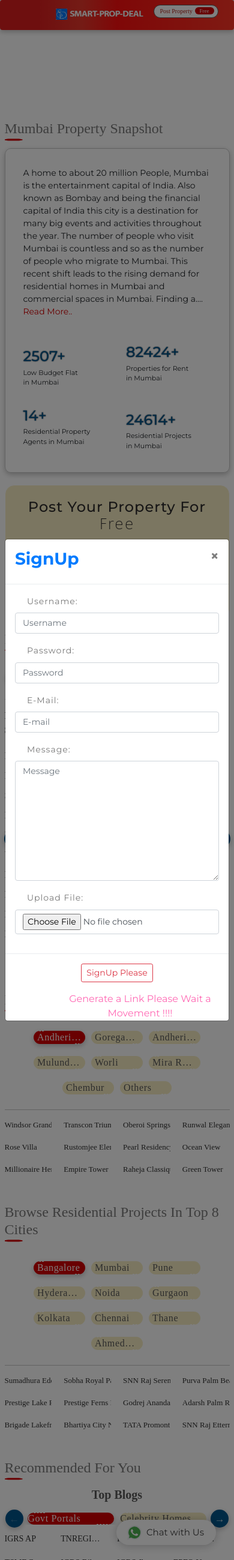
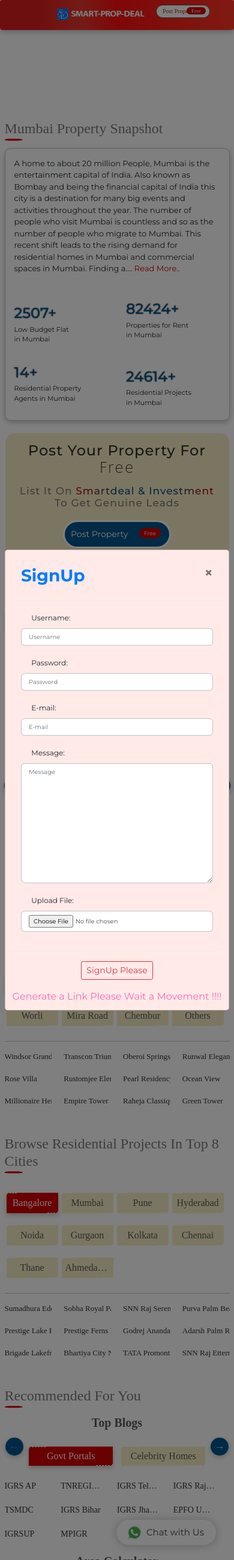
Before and after one commit to najmuddinrks/smartpropdealandinvestment, a PHP site: page / in a window 390 px wide, after a click that opens the changed part. Shown: the whole page at 60% size. Run offline with PHP 8.4, Linux system fonts and the light colour scheme; some libraries are stand-ins or nearby versions; some web fonts are replaced.

Commit message:
css some file changes

```diff
--- a/css/common.css
+++ b/css/common.css
@@ -99,6 +99,7 @@
     --para-dark-h2:#7a7a7a;
     --temp-head-col:#c4c4c4;
     /* --form-bg:f6eabce6; */
+    --temp-head-line:#ffeae8;
     --li-color:#303030;
     --para-shade:#585656;
     --para-shade-op:#58565610;
@@ -641,41 +642,7 @@
 .contentSection4 ul li a:hover{
     color: var(--m-hover-button);
 }
-.contentSection5 ul{
-    width: 100%;
-    height: auto;
-    /* display: flex;
-    flex-wrap: wrap;
-    flex-direction: column; */
-    gap: 0px 40px;
-    align-items: flex-start;
-}
-.contentSection5 ul li{
-    /* width: 25%; */
-    padding: 5px 20px 0 0;
-}
-.contentSection5 ul li:first-child{
-    padding-bottom: 15px !important;
-}
-.contentSection5 ul li a{
-    font-family: var(--montserrat-regular-400-para);
-    max-width: 100%;
-    display: inline-block;
-    color: var(--li-color);
-    font-size: var(--font-size16);
-    line-height: 20px;
-    text-transform: capitalize;
-    overflow: hidden;
-    font-stretch: extra-condensed;
-    text-overflow: ellipsis;
-    white-space: nowrap;
-    transition: 0.5s ease-in-out;
-    text-decoration: none;
-}
-.contentSection5 ul li a:hover{
-    color: var(--m-hover-button);
-}
-:is(.selectSection,.selectSection2,.selectSection3,.selectSection4,.selectSection5){
+:is(.selectSection,.selectSection2,.selectSection3,.selectSection4){
 	display: flex;
     flex-direction: row;
     flex-wrap: wrap;
@@ -683,7 +650,10 @@
 	text-align: center;
     margin-top: 10px;
 }
-:is(.selectSection,.selectSection2,.selectSection3,.selectSection4,.selectSection5) button {
+.selectSection button{
+    padding: 4px 0px !important;
+}
+ .button2 {
     font-family:var(--montserrat-medium-500-para) ;
     font-size: var(--font-size18);
     background: var(--form-bg);
@@ -700,10 +670,8 @@
     white-space: nowrap;
     cursor: pointer;
 }
-.selectSection button{
-    padding: 4px 0px !important;
-}
-:is(.selectSection,.selectSection2,.selectSection3,.selectSection4,.selectSection5) button::before {
+
+.button2::before {
     content: '';
     position: absolute;
     top: 0px;
@@ -714,11 +682,11 @@
     border-top: 1px dashed var(--pure-white);
     transition: 0.5s ease-in-out;
 }
-:is(.selectSection,.selectSection2,.selectSection3,.selectSection4,.selectSection5) button:hover::before {
+.button2:hover::before {
     width: 100%;
     height: 100%;
 }
-:is(.selectSection,.selectSection2,.selectSection3,.selectSection4,.selectSection5) button::after {
+.button2::after {
     content: '';
     position: absolute;
     bottom: 0px;
@@ -729,12 +697,12 @@
     border-bottom: 1px dashed var(--pure-white);
     transition: 0.5s ease-in-out;
 }
-:is(.selectSection,.selectSection2,.selectSection3,.selectSection4,.selectSection5) button:hover::after {
+.button2:hover::after {
     width: 100%;
     height: 100%;
     color: var(--pure-white);
 }
-:is(.selectSection,.selectSection2,.selectSection3,.selectSection4,.selectSection5) button:hover {
+.button2:hover {
 	cursor: pointer;
     color: var(--pure-white) !important;
     background: var(--red-main);
@@ -752,17 +720,31 @@
 .content:not(:first-child) {
 	display: none;
 }
+.content ul li a{
+    font-family: var(--montserrat-regular-400-para);
+    max-width: 100%;
+    display: inline-block;
+    color: var(--li-color);
+    font-size: var(--font-size16);
+    line-height: 20px;
+    text-transform: capitalize;
+    overflow: hidden;
+    background: transparent;
+    font-stretch: extra-condensed;
+    text-overflow: ellipsis;
+    white-space: nowrap;
+    transition: 0.5s ease-in-out;
+    text-decoration: none;
+}
+.content ul li a:hover{
+    color: var(--m-hover-button);
+    background: transparent;
+    overflow: hidden;
+}
 .margin-center{
     margin: 0 auto;
 }
 /* *********************bottom-menu-set**************************** */
-/* *********************option-css**************************** */
-
-.bottomline{
-    display: flex;
-}
-/* *********************option-css ednded**************************** */
-
 .bottom-menu-set .menu-main{
     background: var(--pure-white);
     padding:0px 16px 0px 16px;
@@ -831,84 +813,44 @@
     background: var(--red-main);
     color: var(--pure-white) !important;
 }
-/* *********************our-client**************************** */
-
-@keyframes scroll {
-  0% {
-    transform: translateX(0);
-  }
-  100% {
-    transform: translateX(calc(-250px * 7));
-  }
+.modal-span span{
+    color: hotpink !important
 }
-
-.sliderlogo {
-  height: 100px;
-  margin: auto;
-  overflow: hidden;
-  position: relative;
-  width: auto;
-
-  .slide-track {
-    animation: scroll 50s linear infinite;
-    display: flex;
-    width: calc(250px * 14);
-  }
-  .slide {
-    height: 100px;
-    width: 250px;
-  }
-}
-
-/* *********************our-client end**************************** */
-
-
-/* *********************modal-setting**************************** */
-.fa-user,.fa-lock,.fa-envelope,.fa-message,.fa-file,.fa-inr,.fa-building,.fa-tasks{
-    padding-right: 8px !important;
+.fa-user,.fa-lock,.fa-envelope,.fa-message,.fa-file,.fa-indian-rupee-sign,.fa-building,.fa-list-check{
     color: var(--red-main);
     transition: 0.5s ease-in-out;
 }
-.fa-user:hover,.fa-lock:hover,.fa-envelope:hover,.fa-message:hover,.fa-file:hover,.fa-inr:hover,.fa-building:hover,.fa-tasks:hover{
+.fa-user:hover,.fa-lock:hover,.fa-envelope:hover,.fa-message:hover,.fa-file:hover,.fa-indian-rupee-sign:hover,.fa-building:hover,.fa-list-check:hover{
+    transform: translateY(2px);
     color: var(--dark-blue-op);
-    transform: translateY(-1px);
+}
+.form-group .control-majno{
+    font-size: var(--font-size12);
+    border: none;
+    outline: none;
+    box-shadow: none;
+    border: 1px solid var(--temp-head-col);
+    border-radius: 6px;
+    transition: 0.5s ease-in-out;
 }
 .form-group label{
-    color: var(--para-dark-h2);
-    text-transform: capitalize;
-    letter-spacing: 1px;
-    line-height: 1.6;
-}
-.form-group .control-majno{
-    transition: 0.5s ease-in-out;
+    font-size: var(--font-size16);
 }
 .form-group .control-majno:hover,
-.form-group .control-majno:visited,
-.form-group .control-majno.active {
+.form-group .control-majno:focus,
+.form-group .control-majno:visited
+.form-group .control-majno.active{
     box-shadow: none;
     outline: none;
-    border: 2px solid var(--dark-blue-op) !important;
-    border-radius: 11px;
 }
-.modal span{
-    color:hotpink;
-    padding-left: 77px;
+.modal-content{
+    padding: 10px !important;
+    background: var(--temp-head-line) !important;
 }
-/* *********************counter**************************** */
-/* .counter {
-    padding: 20px 0;
-  } */
 
-  .count-title p{
-    margin-bottom: 0;
-    text-align: center;
-    color: var(--dark-blue-op);
-  }
 
-  /* .count-text {
-    font-size: 13px;
-    font-weight: normal;
-    margin-top: 10px;
-    margin-bottom: 0;
-    text-align: center;
-  } */
+/* *********************cardblock**************************** */
+/* .mega-block{
+    width: 100%;
+    padding-left: 20px;
+} */
--- a/css/main.css
+++ b/css/main.css
@@ -13,7 +13,6 @@
     transition: width 0.5s ease-in-out;
     clip-path: polygon(51% 10%, 80% 10%, 100% 35%, 100% 70%, 80% 90%, 51% 90%, 20% 90%, 0% 70%, 0% 35%, 20% 10%);
   }
-
   .counter__setting .container .extra-setting-h2-snapshot:hover::before {
     width: 351px;
   }
@@ -29,9 +28,7 @@
     color: var(--dark-blue-op);
     text-shadow: 0px 0px 2px var(--dark-color);
 }
-/* .counter__setting .container .wrapper .counter__text p{
-    text-overflow: ellipsis;
-} */
+
 .counter__setting .container .wrapper .counter__text p a{
     color: var(--red-main);
     transition: 0.5s ease-in-out;
@@ -40,7 +37,6 @@
 .counter__setting .container .wrapper .counter__text .counter p{
     margin-bottom: 0px;
 }
-
 /* ****************************jumbo modification************************* */
 .jumbo{
     margin-top: 20px;
@@ -55,33 +51,33 @@
     align-items: center;
     flex-wrap: wrap;
 }
-.jumbo h2,
-.jumbo h5 {
+.jumbo .container .wrapper .jumbo__box h2,
+.jumbo .container .wrapper .jumbo__box h5 {
     font-family: 'Montserrat', sans-serif;
     color: var(--dark-color);
     letter-spacing: 1px;
     text-transform: capitalize;
 }
-.jumbo h2 {
-    font-size: var(--font-size36);
+.jumbo .container .wrapper .jumbo__box h2 {
+    font-size:var(--font-size36);
 }
-.jumbo h2 span {
+.jumbo .container .wrapper .jumbo__box h2 span {
     font-family: 'Damion', cursive;
     font-size: var(--font-size36);
     font-stretch: 10px;
     letter-spacing: 2px;
 }
-.jumbo h5 {
+.jumbo .container .wrapper .jumbo__box h5 {
     font-size: var(--font-size20);
     padding: 5px 0px 10px;
     color: var(--para-dark-h2);
 }
-.jumbo h5 span {
+.jumbo .container .wrapper .jumbo__box h5 span {
     background: var(--text-suppot);
     -webkit-background-clip: text;
     -webkit-text-fill-color: transparent;
 }
-.jumbo .btn-setting {
+.jumbo .container .wrapper .jumbo__box .btn-setting {
     padding: 17px 50px 17px 17px !important;
     width: 230px;
     border: 3px solid var(--pure-white);
@@ -97,22 +93,32 @@
     background: var(--dark-blue-op);
     transition: 0.5s ease-in-out;
 }
-.jumbo .btn-setting:hover {
+.jumbo .container .wrapper .jumbo__box .btn-setting:hover {
     background: var(--m-hover-button);
     transform: translateY(-3px);
     box-shadow: var(--box-shadow);
 }
-.jumbo .btn-setting span {
+.jumbo .container .wrapper .jumbo__box .btn-setting span {
     position: absolute;
     top: 19px;
     right: 23px;
     padding: 4px 12px;
     transition: 0.5s ease-in-out;
 }
-.jumbo .btn-setting span:hover {
+.jumbo .container .wrapper .jumbo__box .btn-setting span:hover {
     background: var(--form-bg);
     color: var(--dark-color);
 }
+/* .jumbo .container .wrapper .jumbo__box .jumbo__box__fa-pull-right .modal h3 {
+    font-size: var(--font-size24);
+}
+ .jumbo .container .wrapper .jumbo__box .jumbo__box__fa-pull-right .modal ::placeholder{
+    font-size: var(--font-size14);
+}
+.jumbo .container .wrapper .jumbo__box .jumbo__box__fa-pull-right .modal .modal-dialog .modal-content .modal-footer span{
+    color: hotpink !important;
+    padding-left: 70px;
+} */
 /* ****************************property option modification************************* */
 .property__option {
     margin-top: 20px;
--- a/css/responsive.css
+++ b/css/responsive.css
@@ -239,28 +240,6 @@
     /* font-weight: bold; */
     letter-spacing: 1px;
 }
-.button2 {
-    font-family: var(--montserrat-regular-400-para);
-    line-height: var(--line-height12);
-    letter-spacing: 0.04em;
-    width: 180px;
-    border-radius: 20px;
-    font-size: var(--font-size16);
-    background: var(--red-main);
-    color: var(--pure-white);
-    border: 1px solid var(--para-tint);
-    text-align: left;
-    transition: 0.5s ease-in-out;
-    margin: 10px 0px;
-   }
-   .button2:hover {
-    background: var(--dark-blue-op);
-    font-family: var(--montserrat-semibold);
-    transform: translateY(2px);
-    color: var(--pure-white);
-    border:none !important;
-    outline: none;
-   }
    .light-color{
     background-color: var(--temp-head-col);
    }
@@ -349,21 +328,22 @@
 }
 }
 @media(max-width:1024px){
-    :is(.contentSection ul li a,.contentSection2 ul li a,.contentSection3 ul li a,.contentSection4 ul li a,.contentSection5 ul li a){
+    .content ul li a{
         font-size: var(--font-size17);
         line-height: var(--line-height21);
         color: var(--li-color);
     }
-    .slider4 .slick-prev, .slider4 .slick-prev, .slider4 .slick-prev{
+    .slider4 .slick-prev, .slider4 .slick-prev, .slider4 .slick-prev,
+    .slider5 .slick-prev, .slider5 .slick-prev, .slider5 .slick-prev{
         left: -1% !important;
     }
-    .slider4 .slick-next, .slider4 .slick-next, .slider4 .slick-next{
+    .slider4 .slick-next, .slider4 .slick-next, .slider4 .slick-next,
+    .slider5 .slick-next, .slider5 .slick-next, .slider5 .slick-next{
         right: -1% !important;
     }
     .counter__setting .container .wrapper .counter__text .counter p{
         font-size: var(--font-size14);
     }
-
 }
 @media(max-width:992px){
     .container {
@@ -378,13 +358,15 @@
         padding: 5px 10px !important;
         margin: 10px 3px;
     }
-    :is(.selectSection,.selectSection2,.selectSection3,.selectSection4,.selectSection5) button{
+     .button2{
         font-size: var(--font-size16);
     }
-    .slider4 .slick-prev{
+    .slider4 .slick-prev,
+    .slider5 .slick-prev{
         top: 222px !important;
     }
-    .slider4 .slick-next{
+    .slider4 .slick-next,
+    .slider5 .slick-next{
         top: 222px !important;
     }
     .counter__setting .container .wrapper .counter__text .counter p{
@@ -474,7 +456,7 @@
         font-size: var(--font-size16);
     }
     .form-group .control-majno{
-        font-size: var(--font-size16);
+        font-size:var(--font-size16) !important;
     }
 
 }
@@ -492,9 +474,9 @@
         font-size: var(--font-size13)!important;
         line-height:var(--line-height30) !important;;
     }
-    :is(.selectSection,.selectSection2,.selectSection3){
+    /* :is(.selectSection,.selectSection2,.selectSection3){
         justify-content: center !important;
-    }
+    } */
     .main-blog li > a{
         font-size: var(--font-size14);
     }
@@ -504,14 +486,15 @@
     .h2-set{
         font-size: var(--font-size24);
      }
-     :is(.selectSection,.selectSection2,.selectSection3) button{
+      .button2{
         font-size: var(--font-size16);
         margin-left: 5px;
         margin-right: 5px;
     }
-    :is(.contentSection ul li a,.contentSection2 ul li a,.contentSection3 ul li a){
+    .content ul li a{
         font-size: var(--font-size14);
     }
+
     .bottomHead{
         height: 50px;
     }
@@ -548,7 +531,7 @@
 }
 .button2{
     width: 86px;
-    margin: 10px 0px;
+    margin: 10px 7px;
 }
 .badge-wrapper{
     padding: 4px 8px;
@@ -581,6 +564,15 @@
     right: 123px !important;
 
 }
+.contentSection4 ul li:first-child{
+    padding-bottom: 8px !important;
+}
+.property__option .container .wrapper .contentSection4 ul li strong{
+    font-size: var(--font-size13);
+}
+.property__option .container .wrapper .contentSection4 ul li a{
+    font-size: var(--font-size13);
+}
 
 .mobile-nav-icon{
     font-size: var(--font-size20) !important;
@@ -589,7 +581,7 @@
     font-size: var(--font-size10)!important;
     padding: 4px 10px !important;
     letter-spacing: 0px;
-    width: 108px;
+    width: 90px;
 }
 /* ******************slider action****************** */
 .slider .slick-prev,
@@ -649,6 +641,12 @@
     font-size: var(--font-size24);
     margin-bottom: 4px !important;
 }
+.counter__setting .container .wrapper .counter__text{
+    padding: 15px !important;
+}
+.jumbo .container .wrapper .jumbo__box{
+    padding: 15px !important;
+}
 .fa-inr,.fa-building,.fa-tasks,.font-reload{
     font-size: var(--font-size24);
 }
@@ -656,16 +654,16 @@
     margin-bottom: 6px;
 }
 .read-section p{
-    font-size: var(--font-size14);
+    font-size: var(--font-size13);
 }
 .read-section p a{
-    font-size: var(--font-size14);
+    font-size: var(--font-size13);
 }
 .form-group label{
-    font-size: var(--font-size14);
+    font-size: var(--font-size12);
 }
 .form-group .control-majno{
-    font-size: var(--font-size14);
+    font-size: var(--font-size10) !important;
 }
 }
 
--- a/css/slider.css
+++ b/css/slider.css
@@ -3,12 +3,14 @@
 .slider2 .slick-next:before,
 .slider2 .slick-prev:before,
 .slider4 .slick-next:before,
-.slider4 .slick-prev:before {
+.slider4 .slick-prev:before,
+.slider5 .slick-next:before,
+.slider5 .slick-prev:before {
   font-family: "fontawesome";
-  font-size: var(--font-size22);
+  font-size: var(--font-size30);
   color: var(--pure-white) !important;
   font-weight: bolder;
-  top: 50%;
+  top: 45%;
   left: 50%;
   position: absolute;
   transform: translate(-50%, -50%);
@@ -26,7 +28,8 @@
 
 .slider .slick-next,
 .slider2 .slick-next,
-.slider4 .slick-next {
+.slider4 .slick-next,
+.slider5 .slick-next {
   right: -43px !important;
   top: 10px;
   background: var(--dark-blue-op) !important;
@@ -41,7 +44,8 @@
 
 .slider .slick-next:hover,
 .slider2 .slick-next:hover,
-.slider4 .slick-next:hover {
+.slider4 .slick-next:hover,
+.slider5 .slick-next:hover {
   background: var(--red-main) !important;
 }
 
@@ -59,7 +63,8 @@
 
 .slider .slick-prev,
 .slider2 .slick-prev,
-.slider4 .slick-prev {
+.slider4 .slick-prev,
+.slider5 .slick-prev {
   left: -43px !important;
   background: var(--dark-blue-op) !important;
   box-shadow: var(--box-shadow) !important;
@@ -76,7 +81,8 @@
 
 .slider .slick-prev:hover,
 .slider2 .slick-prev:hover,
-.slider4 .slick-prev:hover {
+.slider4 .slick-prev:hover,
+.slider5 .slick-prev:hover {
   background: var(--red-main) !important;
 }
 
@@ -88,3 +94,11 @@
 .slider4 .slick-prev {
   top: 170px;
 }
+/* slider5 specific */
+.slider5 .slick-next {
+  top: 170px;
+}
+
+.slider5 .slick-prev {
+  top: 170px;
+}
```
Also changed, not shown: other parts of css/responsive.css (+20 -12 lines).
